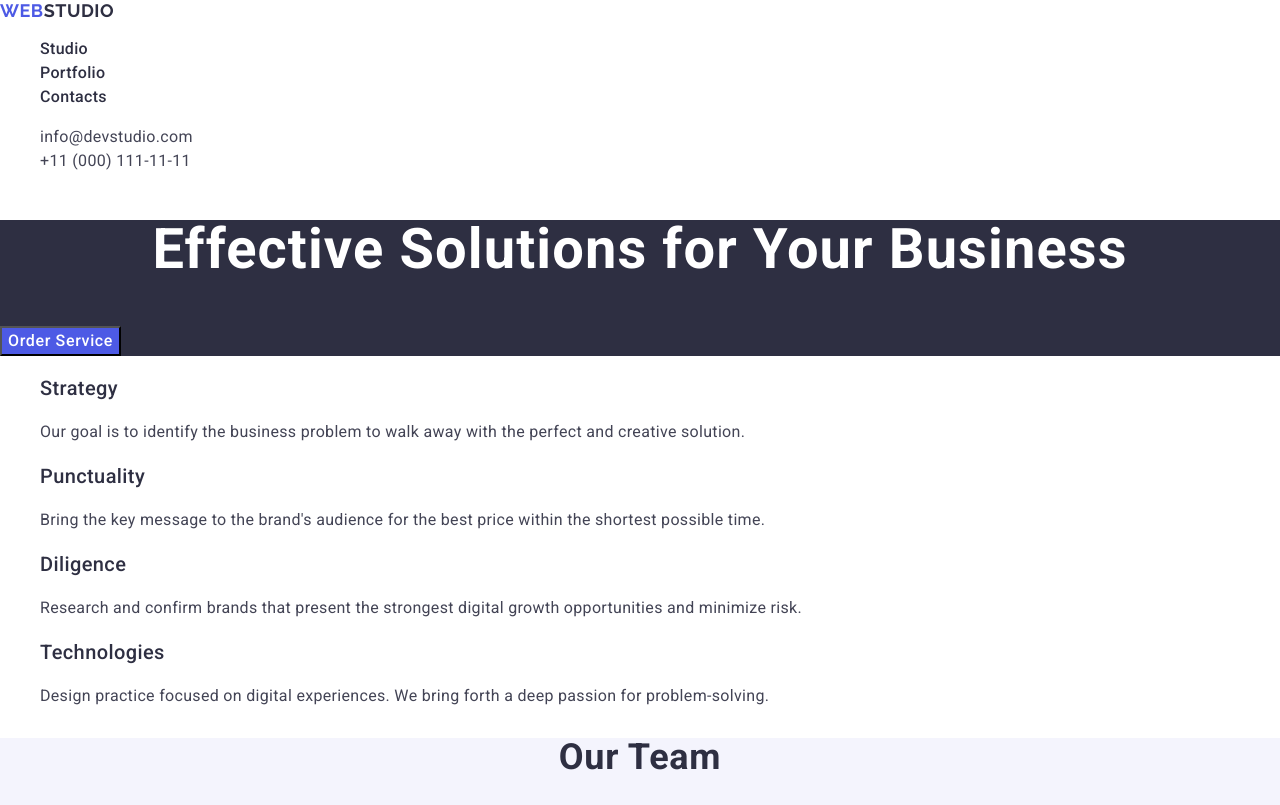
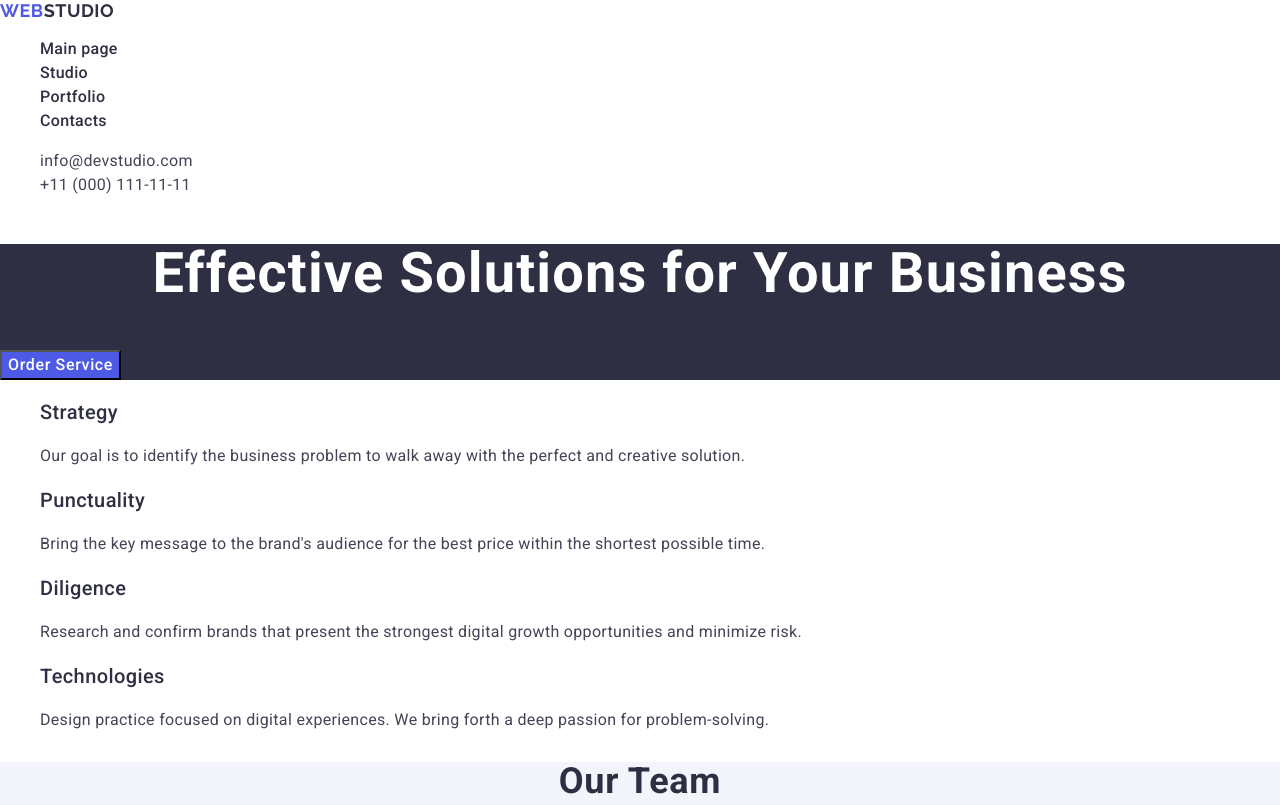
Before and after one commit to AntonAfanasiev04071990/goit-markup-hw-02, a plain HTML site: page index.html in a window 1280 px wide. Shown: the top 805 px of the page. Drawn offline with nearby package versions, Linux system fonts and the light colour scheme.

Commit message:
update index

```diff
--- a/index.html
+++ b/index.html
@@ -23,6 +23,9 @@
           >Web<span class="header-logo-color">Studio</span></a
         >
         <ul class="header-menu">
+          <li class="header-menu-item">
+            <a class="header-menu-link" href="./index.html">Main page</a>
+          </li>
           <li class="header-menu-item">
             <a class="header-menu-link" href="">Studio</a>
           </li>
```
